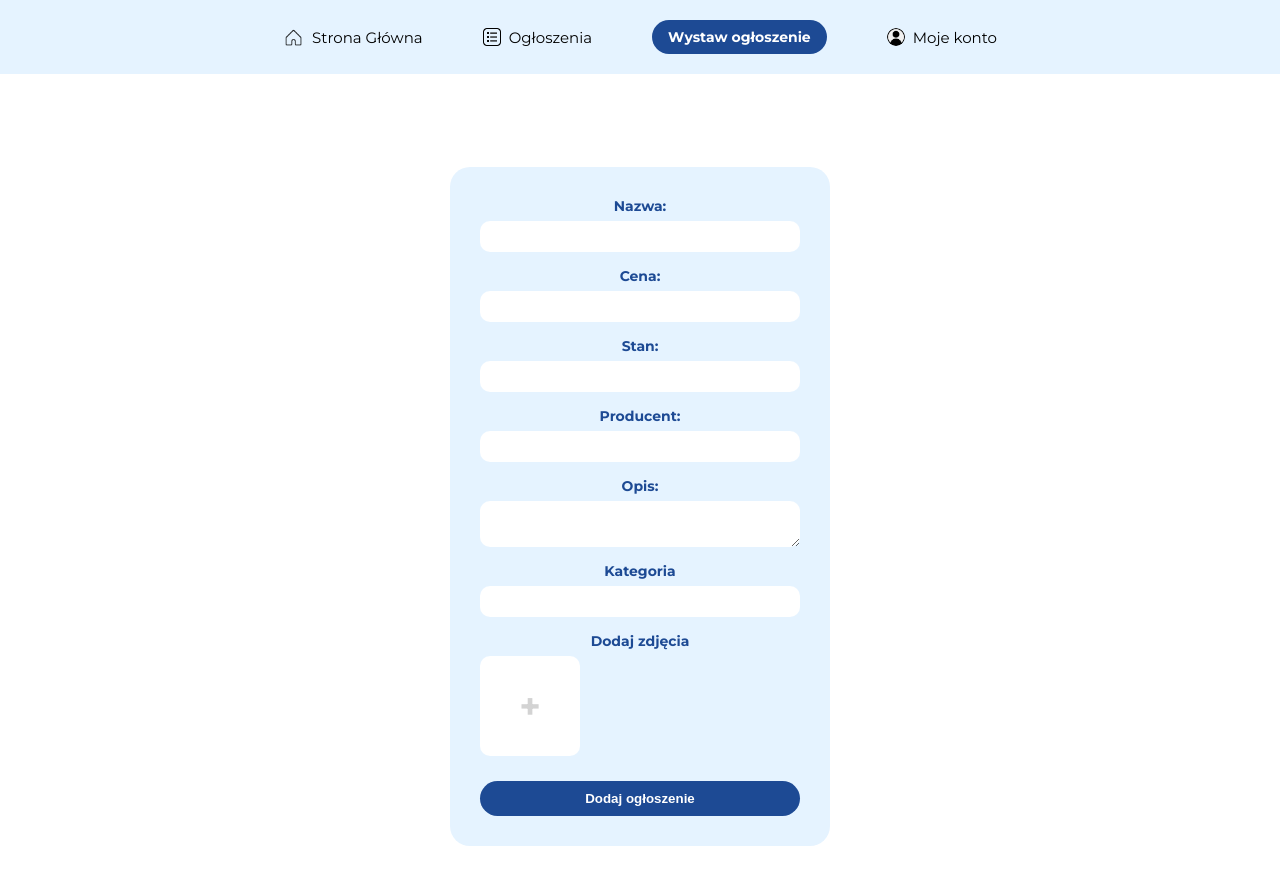
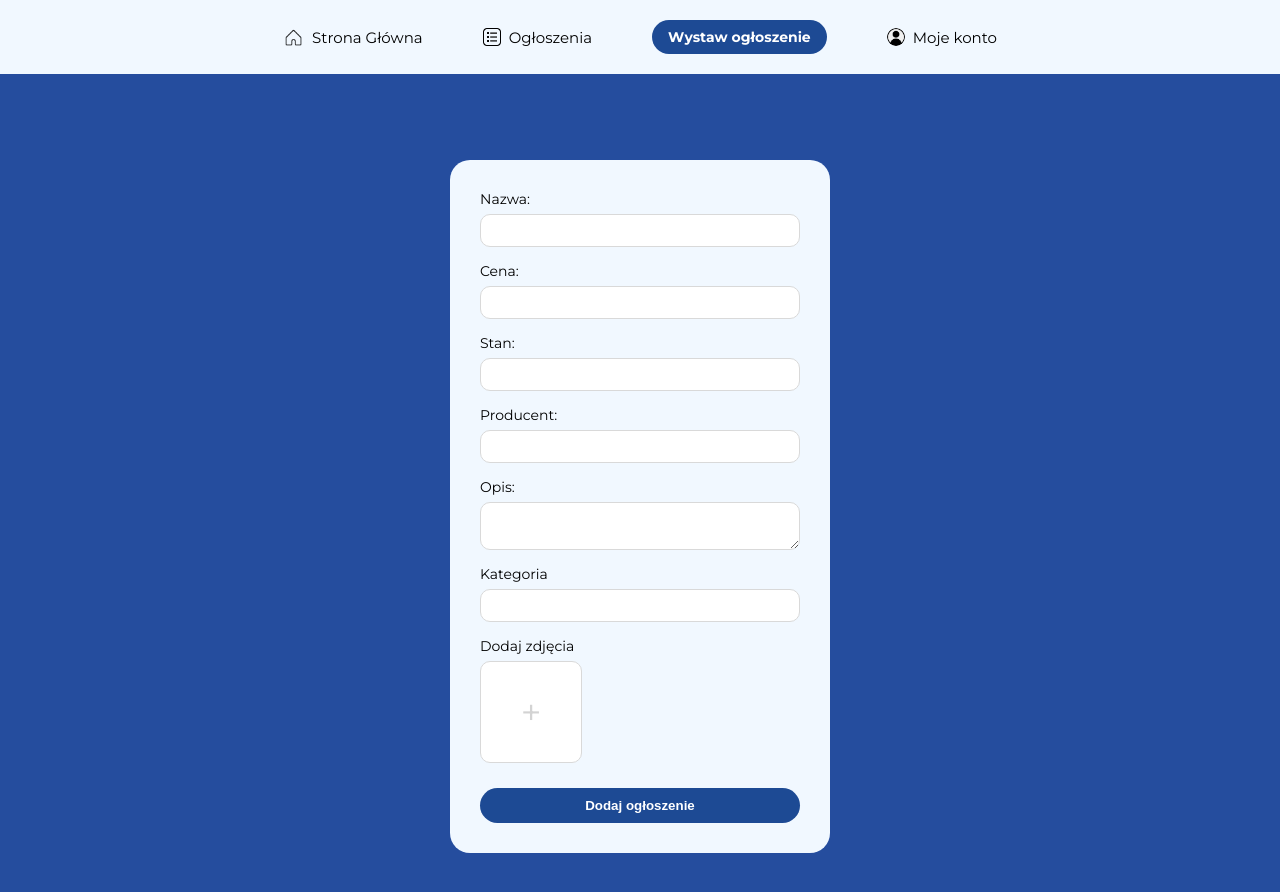
Before and after one commit to olasuchanek2105/PAZiG2025, a React (Create React App) app in the folder frontend/: page /create in a window 1280 px wide. Shown: the top 892 px of the page. Built offline with nearby package versions, Linux system fonts and the light colour scheme.

Commit message:
Poprawa wygladu formularza dodania ogloszenia

```diff
--- a/frontend/src/App.tsx
+++ b/frontend/src/App.tsx
@@ -152,7 +152,7 @@ const Home = () => {
 // Stylizacja
 const styles: { [key: string]: React.CSSProperties } = {
   nav: {
-    backgroundColor: "#e5f3ff",
+    backgroundColor: "#f1f8ff",
     paddingTop: "20px",
     paddingBottom: "20px",
     display: "flex",
--- a/frontend/src/listings/CreateListing.tsx
+++ b/frontend/src/listings/CreateListing.tsx
@@ -118,7 +118,7 @@ export default CreateListing;
 
 const styles: { [key: string]: React.CSSProperties } = {
   page: {
-    backgroundColor: "#ffffff",
+    backgroundColor: "#254d9e",
     minHeight: "100vh",
     display: "flex",
     justifyContent: "center",
@@ -126,33 +126,37 @@ const styles: { [key: string]: React.CSSProperties } = {
     padding: "2rem",
   },
   form: {
-    backgroundColor: "#e5f3ff",
+    backgroundColor: "#f1f8ff",
     borderRadius: "20px",
     padding: "30px",
     width: "320px",
     display: "flex",
     flexDirection: "column",
     gap: "15px",
+
   },
   label: {
     display: "flex",
     flexDirection: "column",
     fontSize: "14px",
-    fontWeight: "bold",
-    color: "#1d4a94",
+    // fontWeight: "bold",
+    color: "#000000",
+    textAlign: "left",
+
   },
   input: {
     marginTop: "6px",
     padding: "8px",
     borderRadius: "10px",
-    border: "none",
     backgroundColor: "#fff",
+    border: "1px solid #d9d9d9",
+    // boxShadow: "0 4px 12px rgba(0, 0, 0, 0.1)",
   },
   textarea: {
     marginTop: "6px",
     padding: "8px",
     borderRadius: "10px",
-    border: "none",
+    border: "1px solid #d9d9d9",
     backgroundColor: "#fff",
     resize: "vertical",
   },
@@ -166,6 +170,7 @@ const styles: { [key: string]: React.CSSProperties } = {
     justifyContent: "center",
     alignItems: "center",
     cursor: "pointer",
+    border: "1px solid #d9d9d9",
   },
   uploadLabel: {
     fontSize: "36px",
```
